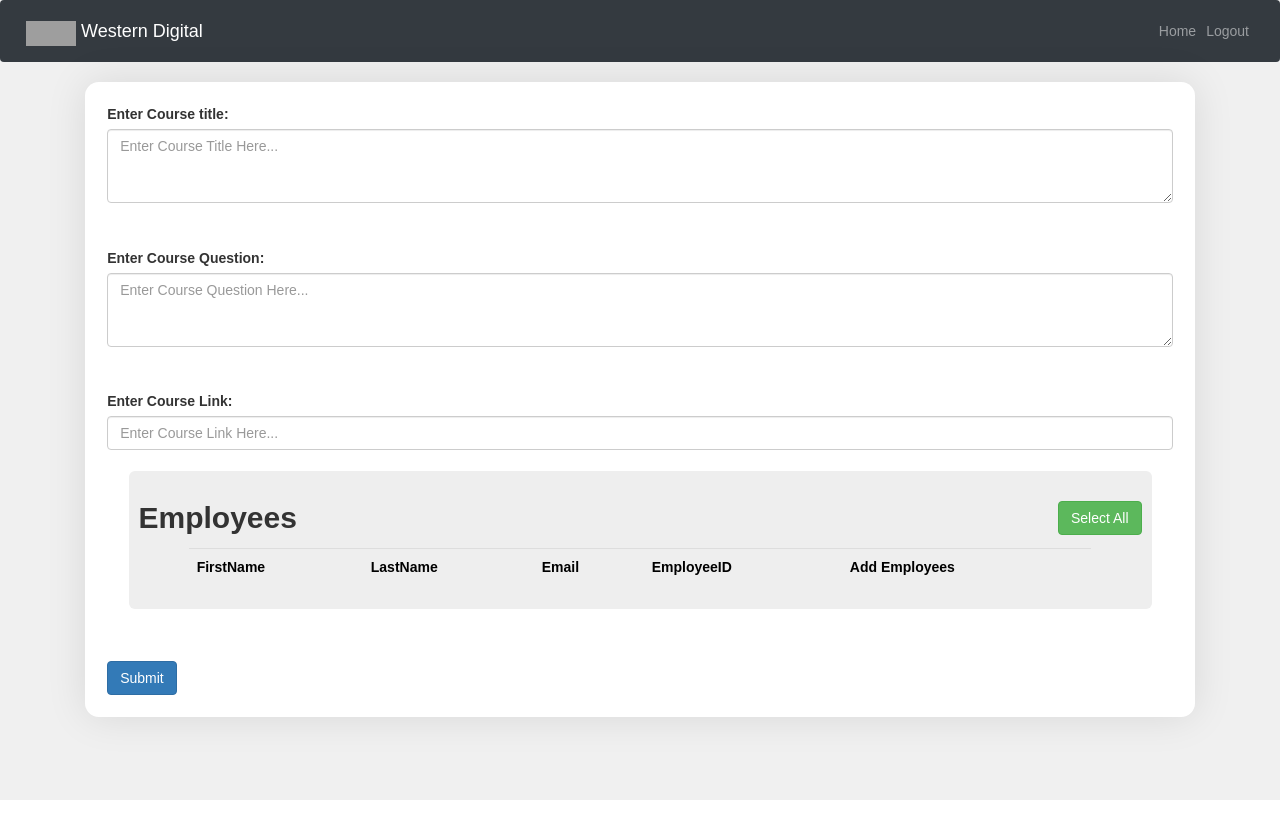
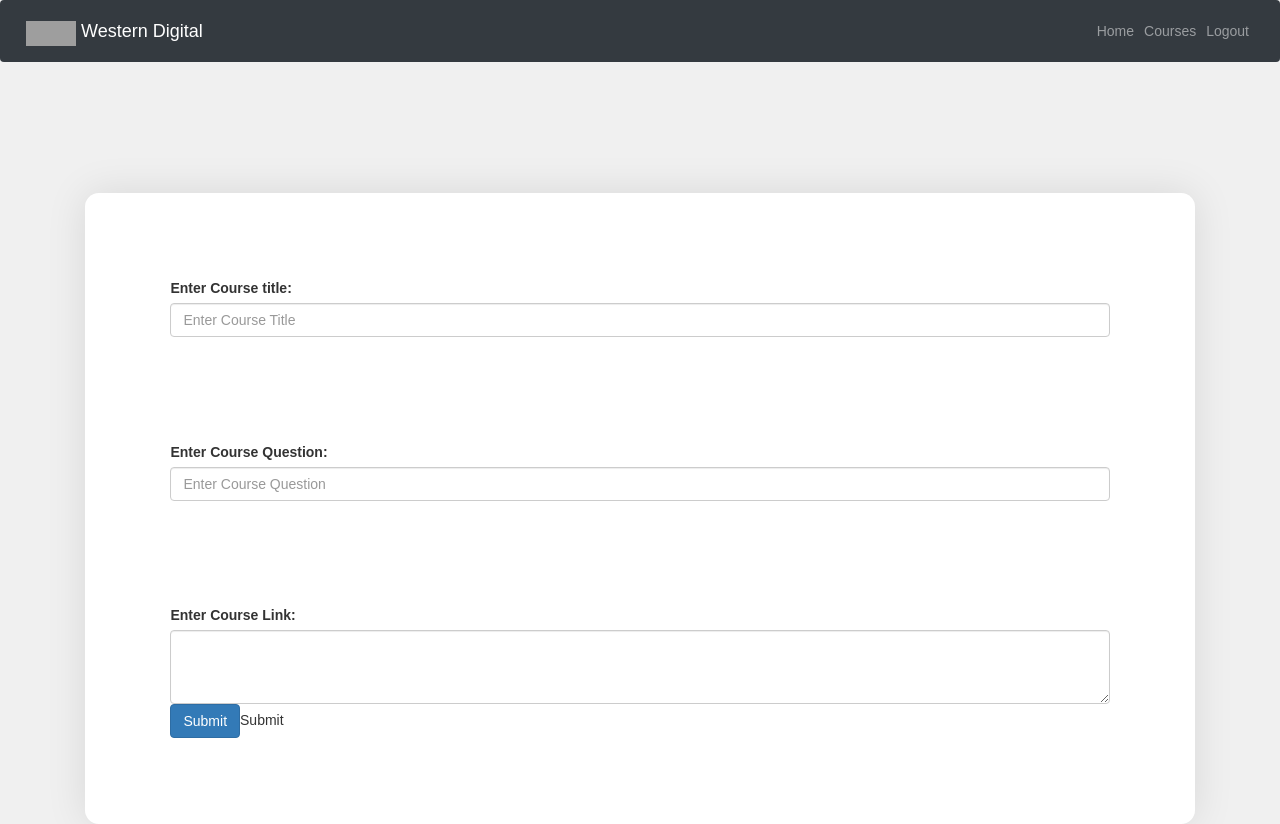
Before and after one commit to 2ashy4u/CSE120Project, a Flask app: page /AddCourses in a window 1280 px wide. Before the commit the page ends 800 px from the top, so only its background shows below. Run offline with Flask 2, Linux system fonts and the light colour scheme; a user stored in the database is signed in; data comes from the database, SQL or seed files in the repository; data that the repository does not hold is empty; some libraries are stand-ins or nearby versions; grey boxes are pictures that could not be loaded.

Commit message:
managers can add course to database

```diff
--- a/website/auth.py
+++ b/website/auth.py
@@ -1,5 +1,5 @@
 from flask import Blueprint, render_template, request, flash, redirect, url_for
-from .models import User, Course, employeeCourse
+from .models import User, Course
 from . import db
 from flask_login import login_user, logout_user, login_required, current_user
 from datetime import datetime
@@ -25,17 +25,16 @@ def login():
         user = User.query.filter_by(email=email).first()
         if user:
             if user.password == password:
+                flash('Logged in successfully', category='success')
                 login_user(user, remember=True)
                 if user.isManager == 'N':
                     return redirect(url_for('auth.home'))
                 else:
                     return redirect(url_for('auth.manager'))
             else:
-                flash('Wrong password!', category='error')
-                return render_template('login.html')
+                flash('Wrong password', category='error')
         else:
-            flash('Wrong email!', category='error')
-            return render_template('login.html')
+            flash('Wrong email', category='error')
     return render_template("login.html", user=current_user)
 
 
@@ -49,7 +48,7 @@ def logout():
 @auth.route('/Home')
 @login_required
 def home():
-    return render_template("home.html", user=current_user, _course = Course)
+    return render_template("home.html", user=current_user)
 
 
 @auth.route('/Manager')
@@ -59,10 +58,10 @@ def manager():
     return render_template("manager.html", user=current_user)
 
 
-@auth.route('/Employees')
+@auth.route('/CoursesOverview')
 @login_required
 def coursesOverview():
-    return render_template("employees.html", user=current_user, _course = Course)
+    return render_template("coursesOverview.html", user=current_user)
 
 
 @auth.route('/AddCourses', methods=['GET', 'POST'])
@@ -71,44 +70,14 @@ def addCourse():
     if request.method == 'POST':
         courseQues = request.form.get('courseQues')
         courseLink = request.form.get('courseLink')
-        # First gets all the checkboxes for employees
-        employeeAssigned = request.form.getlist('employee')
-        # Converts the check boxes from string to integers with a for loop
-        convertListToInt = [eval(i) for i in employeeAssigned]
-
         courseTitle = request.form.get('courseTitle')
         if len(courseTitle) < 1:
-            flash("Course Title was not entered!", category='error')
+            flash("Course Title was not entered!")
         elif len(courseQues) < 1:
-            flash("Course Question was not entered!", category='error')
+            flash("Course Question was not entered!")
         else:
-            newcourse = Course(courseQues=courseQues, courseTime=now,
-                               user_id=current_user.id, courseLink=courseLink, courseTitle=courseTitle)
-            # adds the course and flush keeps the value
-            db.session.add(newcourse)
-            # retains newCourse.id
-            db.session.flush()
-            # for loop to add employee ids assigned
-            for x in convertListToInt:
-                newEC = employeeCourse(
-                    employee_id=x, course_id=newcourse.idcourses, manager_id=current_user.id)
-                db.session.add(newEC)
-            db.session.commit()  # <---- commits to the database
-        flash("Course was added successfully!", category="success")
+            new_course = Course(courseQues=courseQues, courseTime=now,
+                                user_id=current_user.id, courseLink=courseLink, courseTitle=courseTitle)
+            db.session.add(new_course)
+            db.session.commit()
     return render_template("addCourse.html", user=current_user)
-
-
-@auth.route('/CourseTest', methods=['GET', 'POST'])
-@login_required
-def courseTest():
-    if request.method == 'POST':
-        answer = request.form.get("answerText")
-        if len(answer) < 1:
-            flash("Answer was not entered!", category='error')
-        # else:
-        #     addAnswer = employeeCourse(course_id=Course.idcourses, employee_id = current_user, answer = answer, manager_id=current_user.id)
-        #     db.session.add(addAnswer)
-        #     db.session.flush()
-        #     db.session.commit()
-        #     flash("Answer was submited successfully!", category="success")
-    return render_template("courseTest.html", user=current_user, _course=Course)
--- a/website/static/css/main.css
+++ b/website/static/css/main.css
@@ -7,9 +7,9 @@
 }
 /* Log in css */
 .container-login{
-    width: auto;
+    width: 1250px;
     height: auto;
-    margin: auto;
+    margin: 0 auto;
     padding: 3em;
     box-shadow: 0 0 40px rgba(0, 0, 0, 0.2);
     border-radius: 1em;
@@ -45,6 +45,8 @@
 .addCourses{
   width: auto;
   height:auto;
+  margin-top: 10%;
+  padding: 3%;
   box-shadow: 0 0 40px rgba(0, 0, 0, 0.1);
   border-radius:1em;
   background: white;
@@ -53,30 +55,14 @@
 }
 
 .addCourseTitle{
-  padding: 2%;
+  padding: 5%;
 }
 .addCourseQuestion{
-  padding: 2%;
+  padding: 5%;
 }
 .addCourseLink{
-  padding: 2%;
+  padding: 5%;
 }
-.addAnswer{
-  width: auto;
-  height:auto;
-  box-shadow: 0 0 40px rgba(0, 0, 0, 0.1);
-  border-radius:1em;
-  background: white;
-  animation: fadeIn 2s forwards;
-  opacity: 0;
-}
-.question{
-  padding: 2%;
-}
-.addAnswerTheQuestion{
-  padding: 2%;
-}
-
 .piechartDiv{
   width: 100%;
   height:auto;
@@ -265,8 +251,8 @@ body {
   opacity: 0;
 }
 .dropdown{
-  position: relative;
-  display: inline-block;
+  animation: fadeIn 2s forwards;
+  opacity: 0;
 }
 .navbar-brand{
   margin-right: 50%;
@@ -277,15 +263,3 @@ body {
   animation: fadeIn 2s forwards;
   opacity: 0;
 }
-
-.submitButtonCourse{
-  padding: 1%;
-}
-
-.employeesTable{
-  padding: 2%;
-}
-
-.check{
-  float: left;
-}
--- a/website/templates/addCourse.html
+++ b/website/templates/addCourse.html
@@ -2,7 +2,12 @@
 navbar%}
 <nav class="navbar navbar-expand-lg navbar-dark bg-dark">
   <a class="navbar-brand" href="/Home">
-      <img src="https://upload.wikimedia.org/wikipedia/commons/f/fa/Western_Digital_brand_mark.svg" width="50" height="25" class="d-inline-block align-top">
+    <img
+      src="https://upload.wikimedia.org/wikipedia/commons/f/fa/Western_Digital_brand_mark.svg"
+      width="50"
+      height="25"
+      class="d-inline-block align-top"
+    />
     Western Digital
   </a>
   <button
@@ -21,8 +26,8 @@
       <a class="nav-iten nav-link" id="manager" href="/Manager">Manager View</a>
       {% endif %}
       <a class="nav-iten nav-link" id="home" href="/Home">Home</a>
+      <a class="nav-iten nav-link" id="quiz" href="/CoursesOverview">Courses</a>
       {% if user.isManager == 'Y' %}
-        <a class="nav-iten nav-link" id="quiz" href="/Employees">Employees</a>
       <a class="nav-iten nav-link" id="add_quiz" href="/AddCourses"
         >Add Courses</a
       >
@@ -36,113 +41,35 @@
 </nav>
 {%endblock%} {% block content %}
 <body>
-     {% with message = get_flashed_messages(category_filter=["error"]) %}
-      {%if message %}
-       {% for message in get_flashed_messages() %}
-        <div class="alert alert-danger" role="alert">
-          {{ message }}
-          <button
-            type="button"
-            class="close"
-            data-dismiss="alert"
-            aria-label="Close"
-          >
-            <span aria-hidden="true">&times;</span>
-          </button>
-        </div>
-        {% endfor %} {% endif%} {% endwith %}
-         {% with message = get_flashed_messages(category_filter=["success"]) %}
-      {%if message %}
-       {% for message in get_flashed_messages() %}
-        <div class="alert alert-success" role="alert">
-          {{ message }}
-          <button
-            type="button"
-            class="close"
-            data-dismiss="alert"
-            aria-label="Close"
-          >
-            <span aria-hidden="true">&times;</span>
-          </button>
-        </div>
-        {% endfor %} {% endif%} {% endwith %}
 <div class="addCourses">
   <div class="addCourseTitle">
   <form action="#" method="POST">
     <label for="addCourseTitle">Enter Course title:</label>
-      <textarea
+    <input
       type="text"
       class="form-control"
       name="courseTitle"
       id="courseTitle"
       aria-describedby="courseTitle"
-        rows="3"
-        placeholder="Enter Course Title Here..."></textarea>
+      placeholder="Enter Course Title"
+    />
   </div>
-
   <div class="addCourseQuestion">
     <label for="courseQues">Enter Course Question:</label>
-      <textarea
+    <input
       type="text"
       class="form-control"
       name="courseQues"
       id="courseQues"
-      rows="3"
-      placeholder="Enter Course Question Here..."></textarea>
-
+      placeholder="Enter Course Question"
+    />
   </div>
   <div class="addCourseLink">
-      <label for="courseLink">Enter Course Link:</label>
-      <input
-        type="text"
-        class="form-control"
-        name="courseLink"
-        id="courseLink"
-        placeholder="Enter Course Link Here..."
-      />
-      <div class = "employeesTable">
-        <div class = "row">
-          <div class = "col md-12">
-            <div class = "jumbotron p-3">
-              <h2> <b>Employees<b> <button type ="button" class = "btn btn-success float-right" data-toggler="modal" data-target="#mymodal">Select All</button></h2>
-              <table class = "table table-hover">
-                <tr>
-                  <th>FirstName</th>
-                  <th>LastName</th>
-                  <th>Email</th>
-                  <th>EmployeeID</th>
-                  <th>Add Employees</th>
-                </tr>
-                {% for user in user.employees %}
-                <tr>
-                  <td>{{user.firstname}}</td>
-                  <td>{{user.lastname}}</td>
-                  <td>{{user.email}}</td>
-                  <td>{{user.id}}</td>
-                  <td>
-                  <div class="form-check">
-                    <input
-                    class="form-check-input"
-                    type="checkbox"
-                    id="employee"
-                    value={{user.id}}
-                    name="employee"
-                    >
+    <label for="courseQues">Enter Course Link:</label>
+    <textarea class="form-control" name="courseLink" id="courseLink" rows="3"></textarea>
+    <input type="submit" id = "submitButtonCourse" class="btn btn-primary">Submit</button>
+  </form>
 </div>
-                  </td>
-                </tr>
-                {% endfor %}
-              </table>
-            </div>
-          </div>
-        </div>
-
-      </div>
-
-      <!-- Employee Table list -->
-
-      <input type="submit" id = "submitButtonCourse" class="btn btn-primary"></button>
-    </form>
 </div>
 </body>
 {% endblock %}
```
Also changed, not shown: website/templates/login.html (+1 -15 lines), 3 other files. Lines whose indentation alone changed are shown as unchanged.
